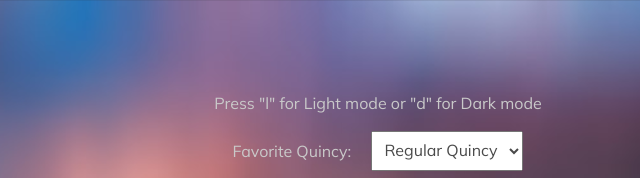
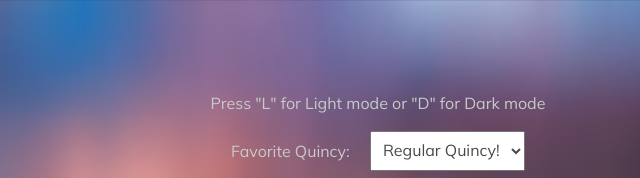
Before and after one commit to Beatriz-G/Quincy-Color-Change, a website: page index.html in a window 1280 px wide. Shown: the top 178 px of the page, 262-902 px from the left. Drawn offline with Linux system fonts and the light colour scheme.

Commit message:
Added uppercase L and D as well as exclamation points

```diff
--- a/index.html
+++ b/index.html
@@ -23,14 +23,14 @@
   <body>
     <main class="profile-card">
       <header class="switch-container">
-        <p>Press "l" for Light mode or "d" for Dark mode</p>
+        <p>Press "L" for Light mode or "D" for Dark mode</p>
       </header>
       <div class="favorite-quincy">
         <label for="subscription">Favorite Quincy:</label>
         <select name="favorite" id="favorite">
-          <option value="regular">Regular Quincy</option>
-          <option value="stealth">Stealth Quincy</option>
-          <option value="party">Party Quincy</option>
+          <option value="regular">Regular Quincy!</option>
+          <option value="stealth">Stealth Quincy!</option>
+          <option value="party">Party Quincy!</option>
         </select>
       </div>
       <div class="top"></div>
```
